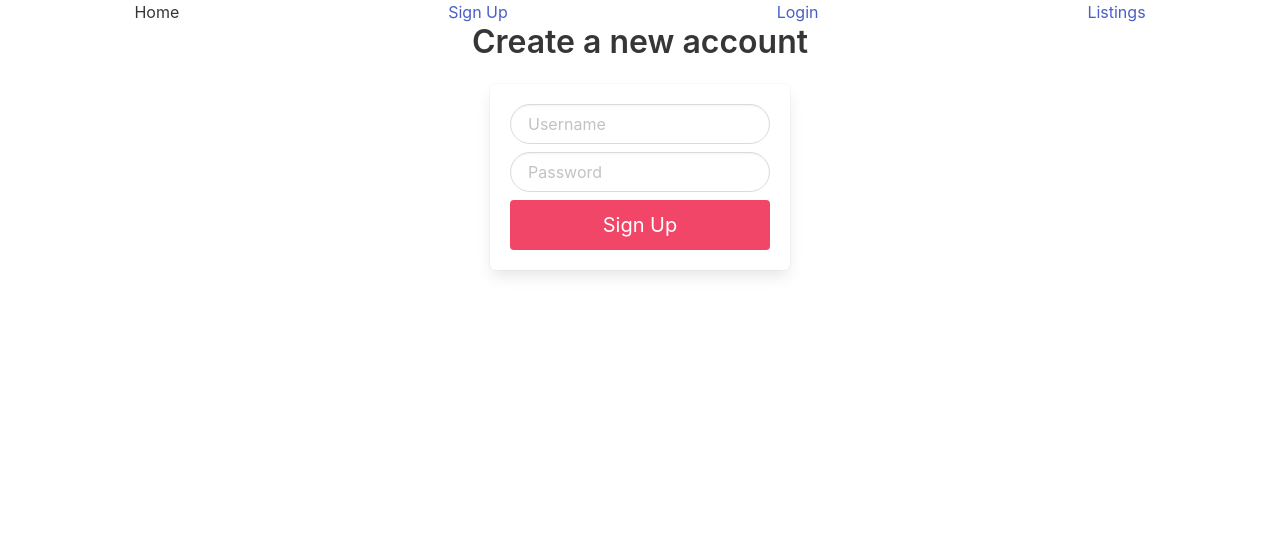
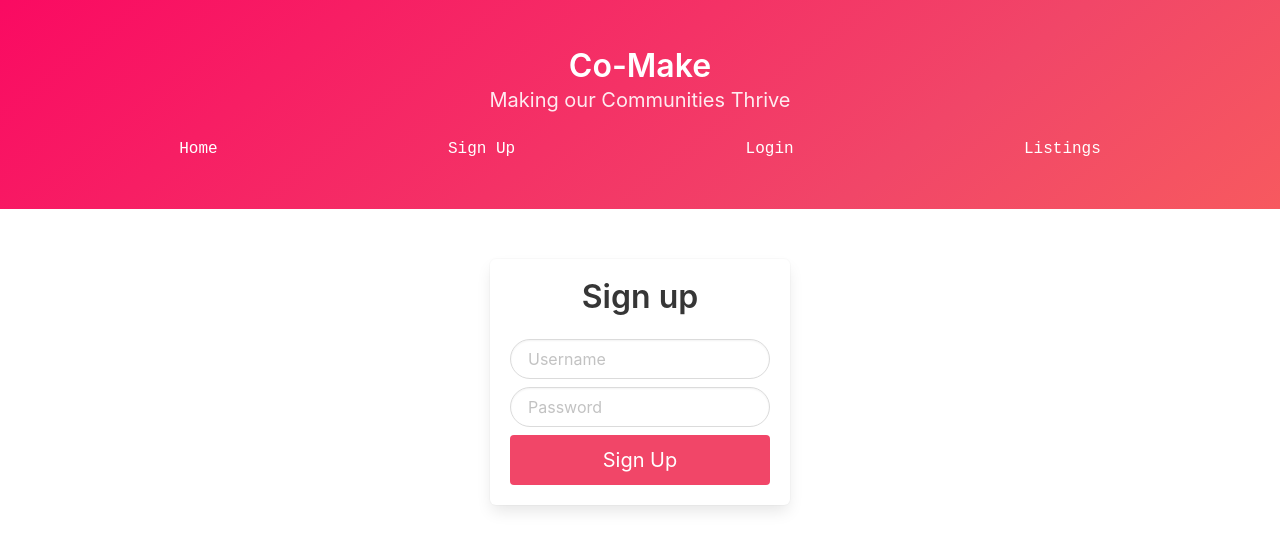
Before and after one commit to Co-make-2/Front-end, a React (Create React App) app in the folder my-app/: page /signup in a window 1280 px wide. Shown: the top 550 px of the page. Built offline with nearby package versions, Linux system fonts and the light colour scheme.

Commit message:
more style ;)

```diff
--- a/my-app/src/App.js
+++ b/my-app/src/App.js
@@ -10,12 +10,24 @@ function App() {
   return (
     <div className="App">
       <div>
-      <nav className="level">
-        <Link className="level-item has-text-centered" to='/'>Home</Link>
-        <Link className="level-item has-text-centered" to='/signup'>Sign Up</Link>
-        <Link className="level-item has-text-centered" to='/register'>Login</Link>
-        <Link className="level-item has-text-centered" to='/protected'>Listings</Link>
-      </nav>
+        <section className="hero is-danger is-bold">
+          <div className="hero-body">
+            <div className="container">
+            <h1 className="title">
+          Co-Make
+        </h1>
+        <h2 className="subtitle">
+          Making our Communities Thrive
+        </h2>
+              <nav className="level">
+                <Link className="level-item has-text-centered is-family-monospace" to='/'>Home</Link>
+                <Link className="level-item has-text-centered is-family-monospace" to='/signup'>Sign Up</Link>
+                <Link className="level-item has-text-centered is-family-monospace" to='/register'>Login</Link>
+                <Link className="level-item has-text-centered is-family-monospace" to='/protected'>Listings</Link>
+              </nav>
+            </div>
+          </div>
+        </section>
       </div>
       <Switch>
         <Route exact path="/protected" component={Listings} />
--- a/my-app/src/components/Login.js
+++ b/my-app/src/components/Login.js
@@ -68,9 +68,10 @@ function Login(props) {
   };
 
   return (
-    <div className="container is-fluid">
+    <div className="container is-fluid" style={{ padding: '50px' }}>
+
+      <div className="container has-text-centered box" style={{ maxWidth: '300px' }}>
       <h4 className="title">Login</h4>
-      <div className="container has-text-centered box" style={{ maxWidth: '300px' }}>
       <form onSubmit={handleLoginSubmit}>
         <label className="label" htmlFor='username'>
           <input
--- a/my-app/src/components/Signup.js
+++ b/my-app/src/components/Signup.js
@@ -87,9 +87,10 @@ function Signup () {
       };
 
       return (
-        <div className="container is-fluid">
-          <h4 className="title">Create a new account</h4>
+        <div className="container is-fluid" style={{ padding: '50px' }}>
+
           <div className="container has-text-centered box" style={{ maxWidth: '300px' }}>
+          <h4 className="title">Sign up</h4>
           <form onSubmit={handleSubmit}>
 
               <label className="label" htmlFor='username'>
```
